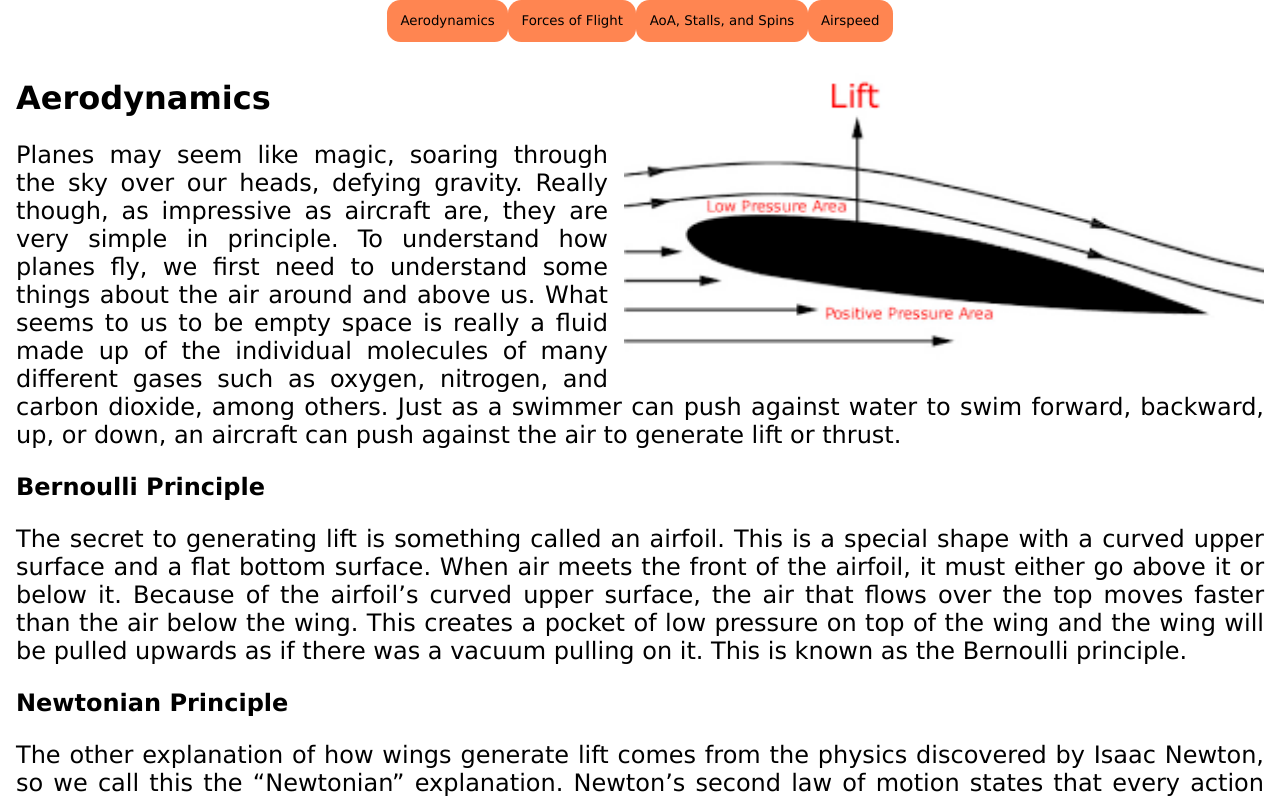
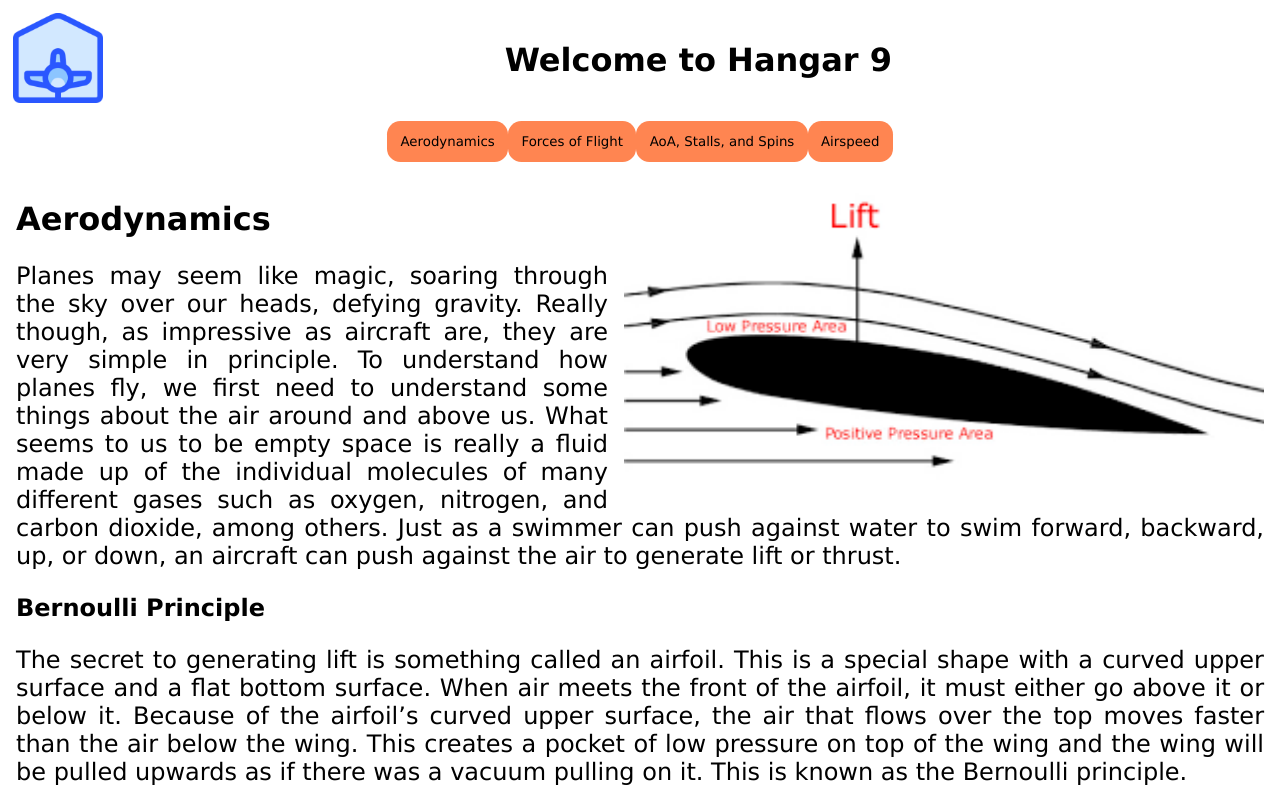
Before and after one commit to Juebele/airplane-site, a React (Create React App) app in the folder src/: page /learning in a window 1280 px wide. Shown: the top 798 px of the page. Built offline with nearby package versions, Linux system fonts and the light colour scheme; the HTML template or start-up script is replaced by a standard one.

Commit message:
formatted header for the learning page

```diff
--- a/src/App.css
+++ b/src/App.css
@@ -37,7 +37,8 @@ button {
 /* Class stylings */
 .container-1 {
   display: flex;
-  justify-content: space-between;
+  align-items: center;
+  justify-content: center;
 }
 
 .container-2 {
@@ -74,18 +75,33 @@ button {
   color: var(--color1);
   text-shadow: 5px 5px 5px black;
 }
+
 .home-text h1 {
   font-size: 5em;
 }
+
 .home-text h6 {
   font-size: 1em;
 }
 
+.blank-button {
+  background-color: transparent;
+}
+
+
 /* ID stylings */
 
+#item-1 {
+  text-align: left;
+}
+
+#item-2 {
+  flex-grow: 1;
+  text-align: center;
+}
 
 #image-1 {
-  max-width: 25em;
+  max-width: 5em;
 }
 
 #hero {
--- a/src/components/Header.js
+++ b/src/components/Header.js
@@ -1,22 +1,20 @@
 import React from 'react';
+import { Link } from 'react-router-dom';
 import '../App.css';
 import logo from '../Assets/hangar-logo.png'
 
 const Header = () => {
     return (
         <div class='container-1'>
-            <div>
-                <img id='image-1' src={logo} alt="Logo"/>
+            <div id='item-1'>
+                <button class='blank-button'>
+                    <Link to={'/'}>
+                        <img id='image-1' src={logo} alt="Logo" />
+                    </Link>
+                </button>
             </div>
-            <div>
-                <h1>Welcome to the Hangar</h1>
-            </div>
-            <div>
-                <ul>
-                    <li>Link 1</li>
-                    <li>Link 2</li>
-                    <li>Link 3</li>
-                </ul>
+            <div id='item-2'>
+                <h1 >Welcome to Hangar 9</h1>
             </div>
         </div>
     )
--- a/src/components/Home.js
+++ b/src/components/Home.js
@@ -7,7 +7,7 @@ const Home = () => {
         <div id='homepage-bg' class='home-text'>
             <div id='home-el'>
                 <h1>
-                    Welcome to the Hangar
+                    Hangar 9
                 </h1>
                     <h6>
                     “Adventure is worthwhile in itself.” - Amelia Earhart
--- a/src/components/Learning.js
+++ b/src/components/Learning.js
@@ -1,10 +1,14 @@
 import React from 'react';
 import '../App.css';
 import Main from './Main';
+import Header from './Header';
 
 const Learning = () => {
     return (
-        <div><Main /></div>
+        <div>
+            <Header />
+            <Main />
+        </div>
     )
 }
 
```
